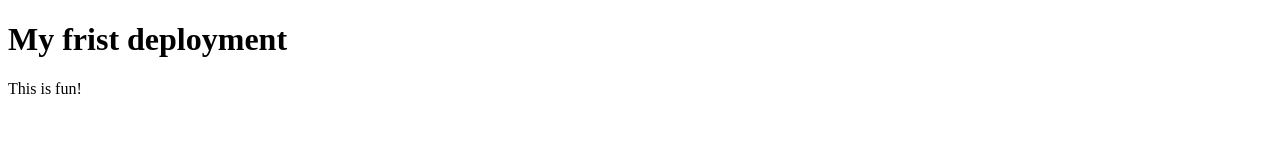
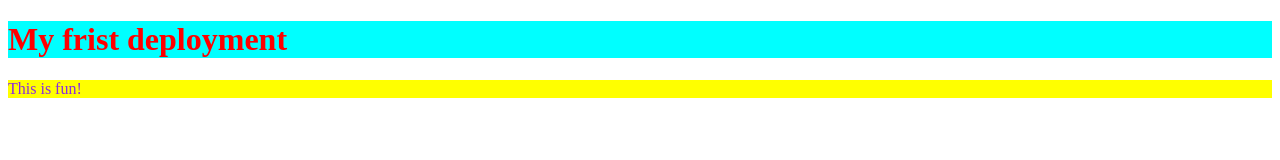
Before and after one commit to amyb7721/deployment-test, a website: page client/index.html in a window 1280 px wide. Drawn offline with Linux system fonts and the light colour scheme.

Commit message:
colors added

```diff
--- a/client/index.html
+++ b/client/index.html
@@ -5,6 +5,8 @@
     <meta http-equiv="X-UA-Compatible" content="IE=edge">
     <meta name="viewport" content="width=device-width, initial-scale=1.0">
     <title>Document</title>
+    <link rel="stylesheet" href="./styles.css">
+    <link rel="stylesheet" href="/css">
 </head>
 <body>
     <h1>My frist deployment</h1>
--- a/client/styles.css
+++ b/client/styles.css
@@ -0,0 +1,9 @@
+h1{
+    color:red;
+    background-color: aqua;
+}
+
+p{
+    color: blueviolet;
+    background-color: yellow;
+}
```
Also changed, not shown: server/server.js (+7 -1 lines).
